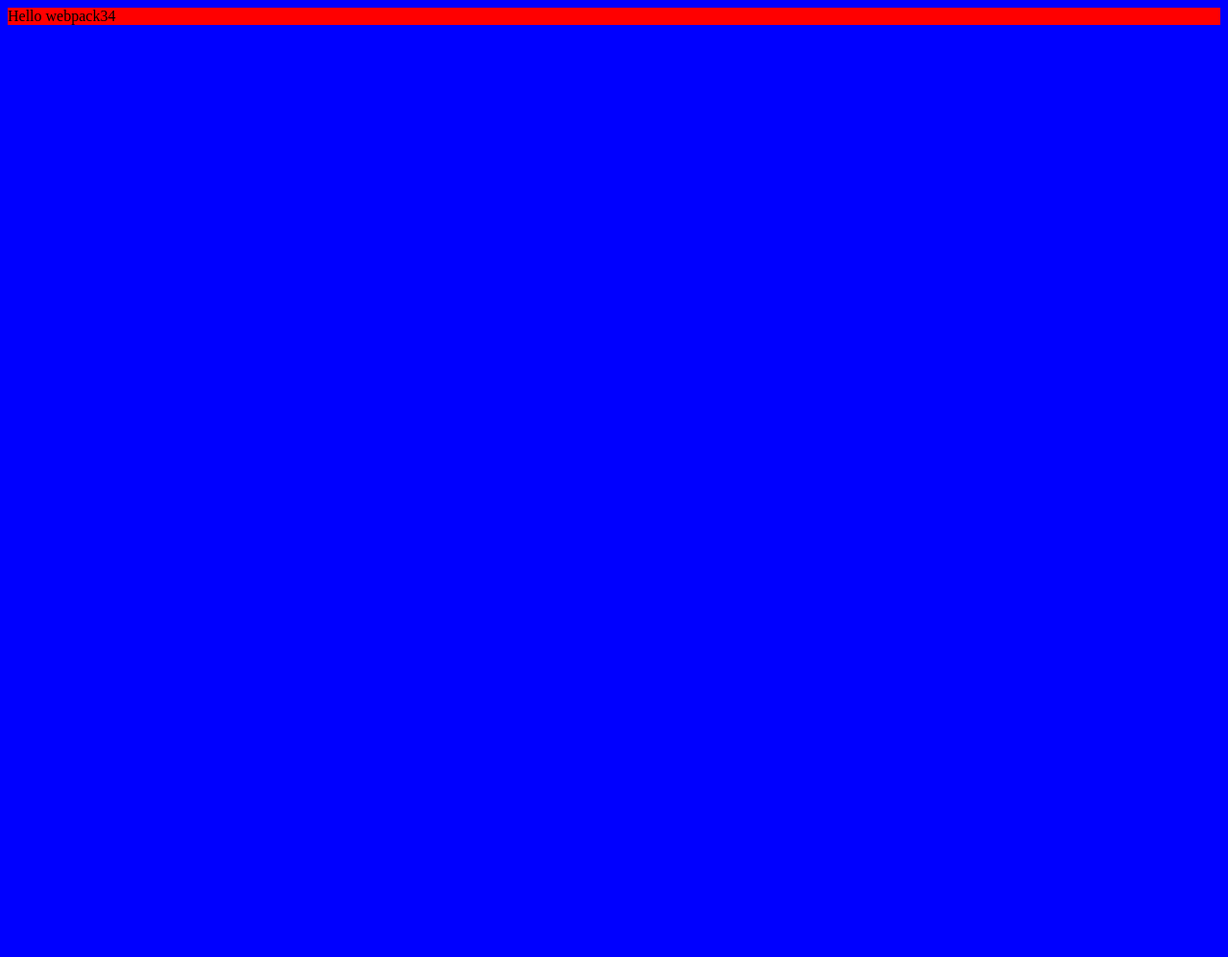
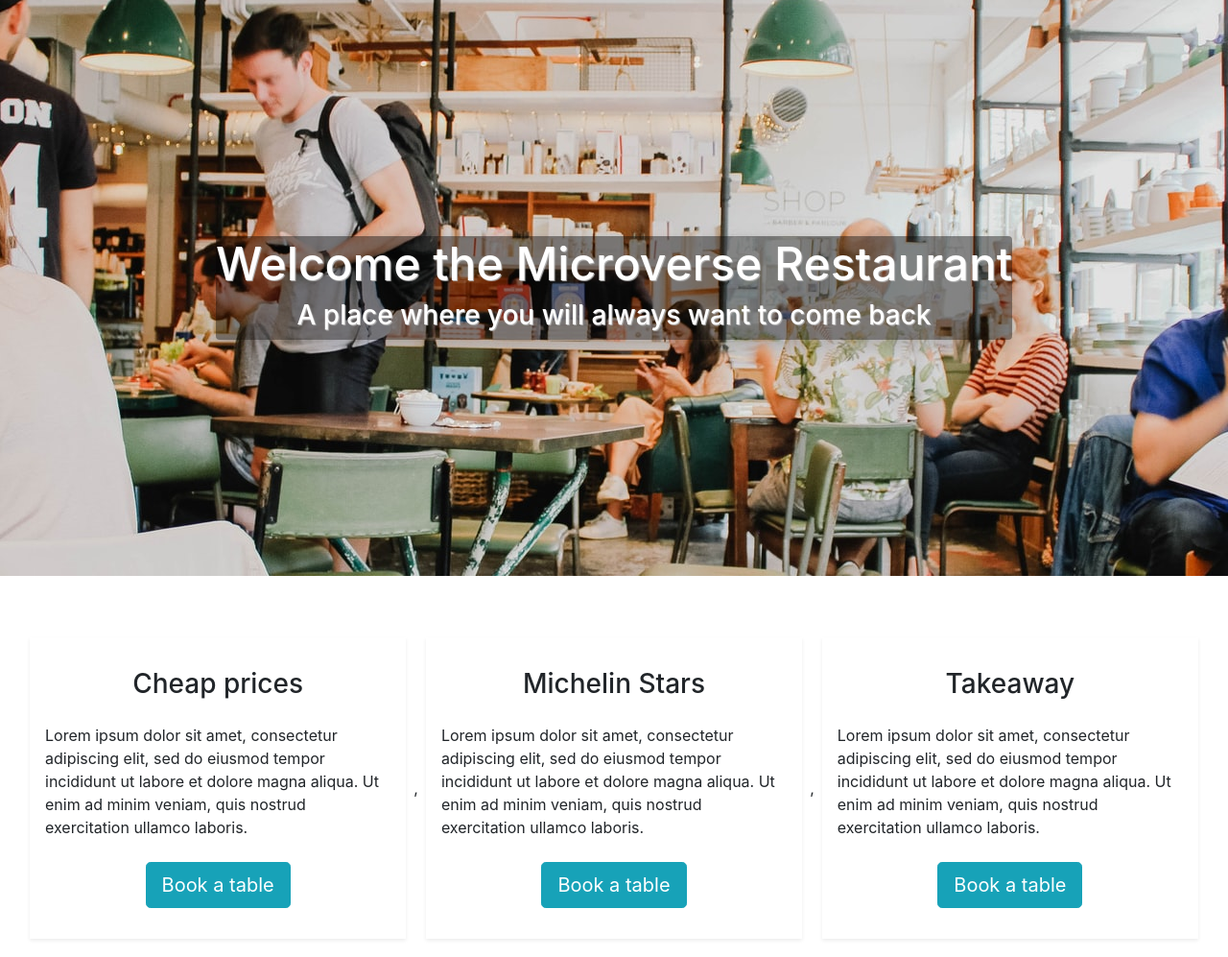
Before and after one commit to cristianCeamatu/microverse-js-restaurant-page, a website built with webpack: page dist/index.html in a window 1280 px wide. Shown: the whole page at 96% size. Before the commit the page ends 800 px from the top, so only its background shows below. Built offline with nearby package versions, Linux system fonts and the light colour scheme.

Commit message:
Add Bootstrap Basic Html structure Refactor to module components Favicon Refactor components to receive parameters

```diff
--- a/assets/css/main.css
+++ /dev/null
@@ -1,2 +0,0 @@
-body {
-  background-color: blue; }
--- a/assets/javascript/app.js
+++ /dev/null
@@ -1 +0,0 @@
-alert('Hello world!');
--- a/assets/scss/main.scss
+++ /dev/null
@@ -1,3 +0,0 @@
-body {
-  background-color: blue;
-}
--- a/src/assets/style.scss
+++ b/src/assets/style.scss
@@ -1,9 +1,25 @@
-$body-color: blue;
+.container-fluid {
+  max-width: 1440px;
+  margin: 0 auto;
+}
 
-body {
-  background-color: $body-color;
+header {
+  background: url('images/showcase.jpg');
+  background-repeat: no-repeat;
+  background-position: center center;
 
-  div {
-    background-color: red;
+  .showcase {
+    min-height: 600px;
+    max-height: 100vh;
+
+    .showcase-text {
+      background-color: rgba(0, 0, 0, 0.425);
+      color: #fff;
+      text-shadow: 1px 1px 1px rgba(183, 183, 183, 1);
+
+      h1 {
+        font-size: 48px;
+      }
+    }
   }
 }
--- /dev/null
+++ b/src/components/Footer.js
@@ -0,0 +1,3 @@
+Icons made by < a href = "https://www.flaticon.com/authors/freepik"
+title = "Freepik" > Freepik < /a> from <a href="https:/ / www.flaticon.com / " title="
+Flaticon "> www.flaticon.com</a>
--- /dev/null
+++ b/src/components/Header.js
@@ -0,0 +1,15 @@
+export default function component({ title, subtitle }) {
+  const element = document.createElement('header');
+
+  element.innerHTML = `
+    <div class="container-fluid">
+      <div class="showcase text-center d-flex flex-column align-items-center justify-content-center">
+        <div class="showcase-text  rounded shadow">
+          <h1>${title}</h1>
+          <p class="h3">${subtitle}</p>
+        </div>
+      </div>
+    </div>`;
+
+  return element;
+}
--- /dev/null
+++ b/src/components/Main.js
@@ -0,0 +1,17 @@
+import Article from './_Article';
+
+export default function component(articles) {
+  const element = document.createElement('main');
+
+  element.innerHTML = `
+    <main>
+      <div class="container-fluid">
+        <div class="my-5 p-2 articles-container d-flex align-items-center">
+          ${[...articles.map(title => Article(title).outerHTML)]}
+        </div>
+      </div>
+    </main>
+  `;
+
+  return element;
+}
--- /dev/null
+++ b/src/components/_Article.js
@@ -0,0 +1,15 @@
+export default function component(title) {
+  const element = document.createElement('article');
+
+  element.innerHTML = `
+    <article class="px-3 py-4 shadow-sm m-2">
+      <h3 class="article-header text-center my-2">${title}</h3>
+      <p class="my-4">Lorem ipsum dolor sit amet, consectetur adipiscing elit, sed do eiusmod tempor incididunt ut
+        labore et
+        dolore magna aliqua. Ut enim ad minim veniam, quis nostrud exercitation ullamco laboris.</p>
+      <button class="btn btn-lg btn-info mx-auto d-block my-2">Book a table</button>
+    </article>
+  `;
+
+  return element;
+}
--- a/src/index.js
+++ b/src/index.js
@@ -1,14 +1,23 @@
+import 'bootstrap';
+import 'bootstrap/dist/css/bootstrap.min.css';
+
 import './assets/style.scss';
 
-import _ from 'lodash';
+import Header from './components/Header';
+import Main from './components/Main';
 
 function component() {
   const element = document.createElement('div');
+  const articles = ['Cheap prices', 'Michelin Stars', 'Takeaway'];
+  const header = {
+    title: 'Welcome the Microverse Restaurant',
+    subtitle: 'A place where you will always want to come back',
+  };
 
-  element.innerHTML = _.join(['Hello', 'webpack34'], ' ');
-  element.classList.add('hello');
+  element.appendChild(Header(header));
+  element.appendChild(Main(articles));
 
   return element;
 }
 
-document.body.appendChild(component());
+document.querySelector('#content').appendChild(component());
--- a/webpack.config.js
+++ b/webpack.config.js
@@ -8,9 +8,18 @@ module.exports = {
     filename: '[name].js',
     path: path.join(__dirname, 'dist'),
   },
-
+  devServer: {
+    contentBase: path.join(__dirname, 'dist'),
+    compress: true,
+    hot: true,
+    port: 3000,
+  },
   module: {
     rules: [
+      {
+        test: /\.css$/,
+        use: ['style-loader', 'css-loader'],
+      },
       {
         test: /\.s[ca]ss$/i,
         use: ['style-loader', 'css-loader', 'sass-loader'],
```
Also changed, not shown: package.json (+8 -3 lines), dist/ce18c6270fbab6eb888fbc05622c20fc.jpg (added), dist/favicon.png (added), dist/index.html, dist/main.js, src/assets/images/showcase.jpg (added), 1 other file.
